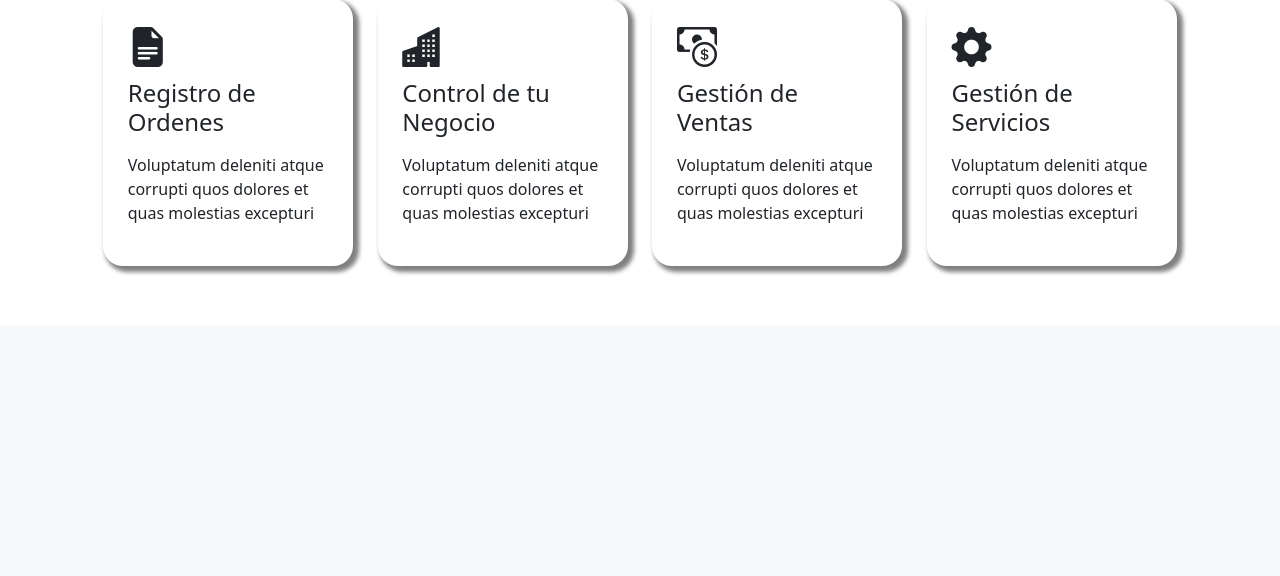
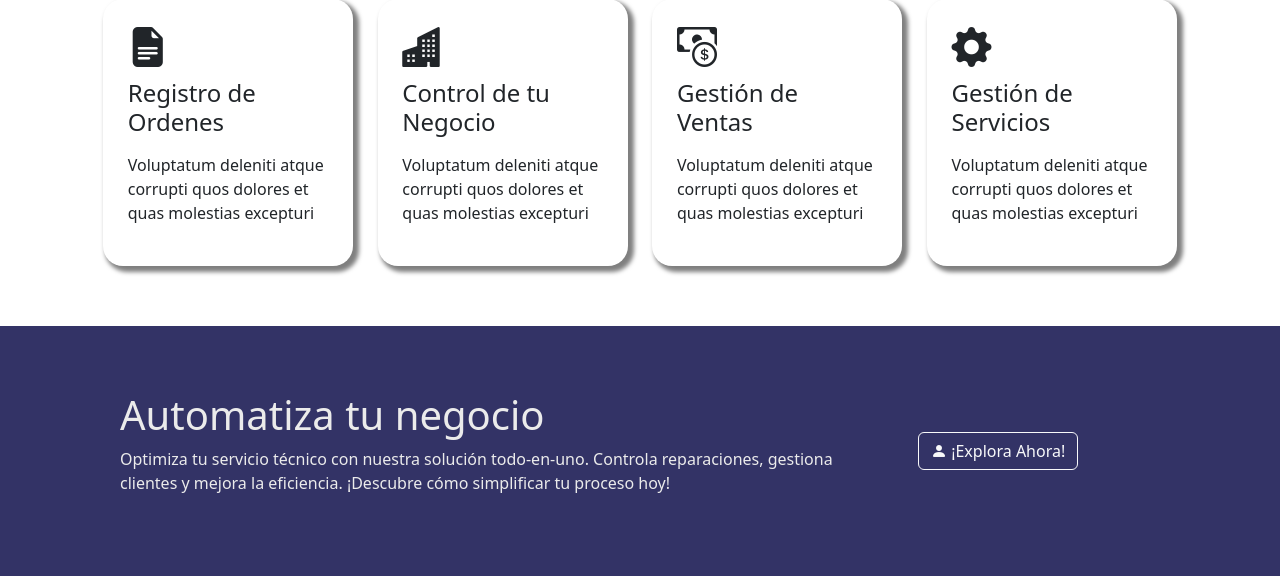
Before and after one commit to Javier458/sidtech, a PHP site: page / in a window 1280 px wide. Shown: the part 1866-2442 px from the top of the page. Before the commit the page ends 2140 px from the top, so only its background shows below. Run offline with PHP 8.4, Linux system fonts and the light colour scheme.

Commit message:
Call to action

```diff
--- a/view/css/index.css
+++ b/view/css/index.css
@@ -37,6 +37,16 @@
 
 .service-card:hover{
     background-color: #EBEBEB;
+}
+
+.callaction{
+    background-color: #333366;
+    height: 250px;
+    color: #EBEBEB;
+}
+
+.callaction-info{
+    height: 100%;
 }
 
 @media screen and (max-width: 992px){
--- a/view/index.php
+++ b/view/index.php
@@ -126,4 +126,19 @@ include_once 'templates/header-html.inc.php';
     </div>
 </section>
 
+<!-- ======= Call to action ======= -->
+<section class="container-fluid callaction">
+    <div class="row align-items-center px-5 mx-5 callaction-info">
+
+        <div class="col-9">
+        <h1>Automatiza tu negocio</h1>
+        <p>Optimiza tu servicio técnico con nuestra solución todo-en-uno. Controla reparaciones, gestiona clientes y mejora la eficiencia. ¡Descubre cómo simplificar tu proceso hoy!</p></div>
+        <div class="col-3 align-items-center"><button class="btn btn-outline-light" type="submit"><i class="bi bi-person-fill"></i> ¡Explora Ahora!</button></div>
+    </div>
+</section>
+
+<!-- ======= Footer ======= -->
+
+
+
 <?php include_once 'templates/end-html.inc.php'; ?>
```
